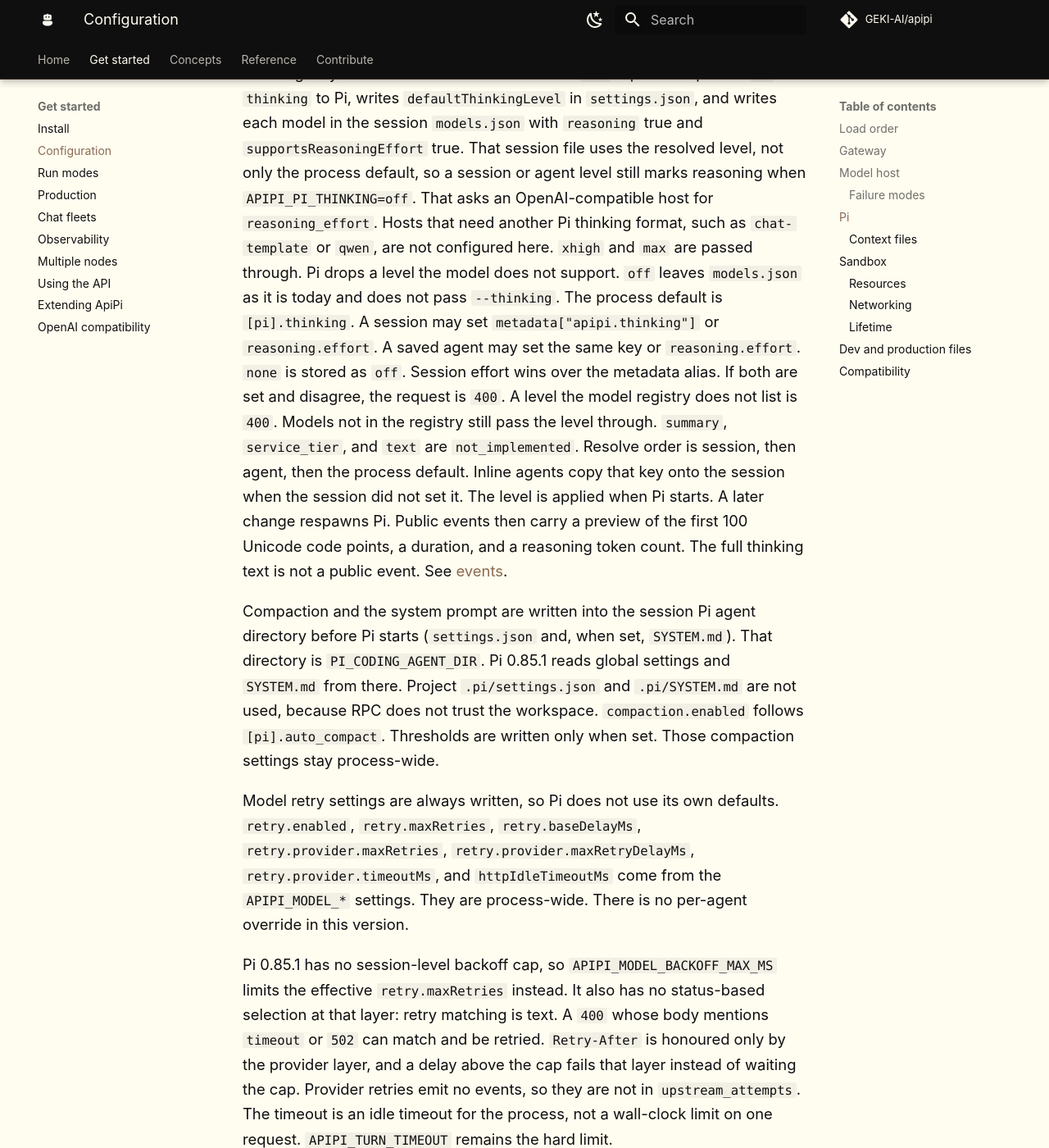
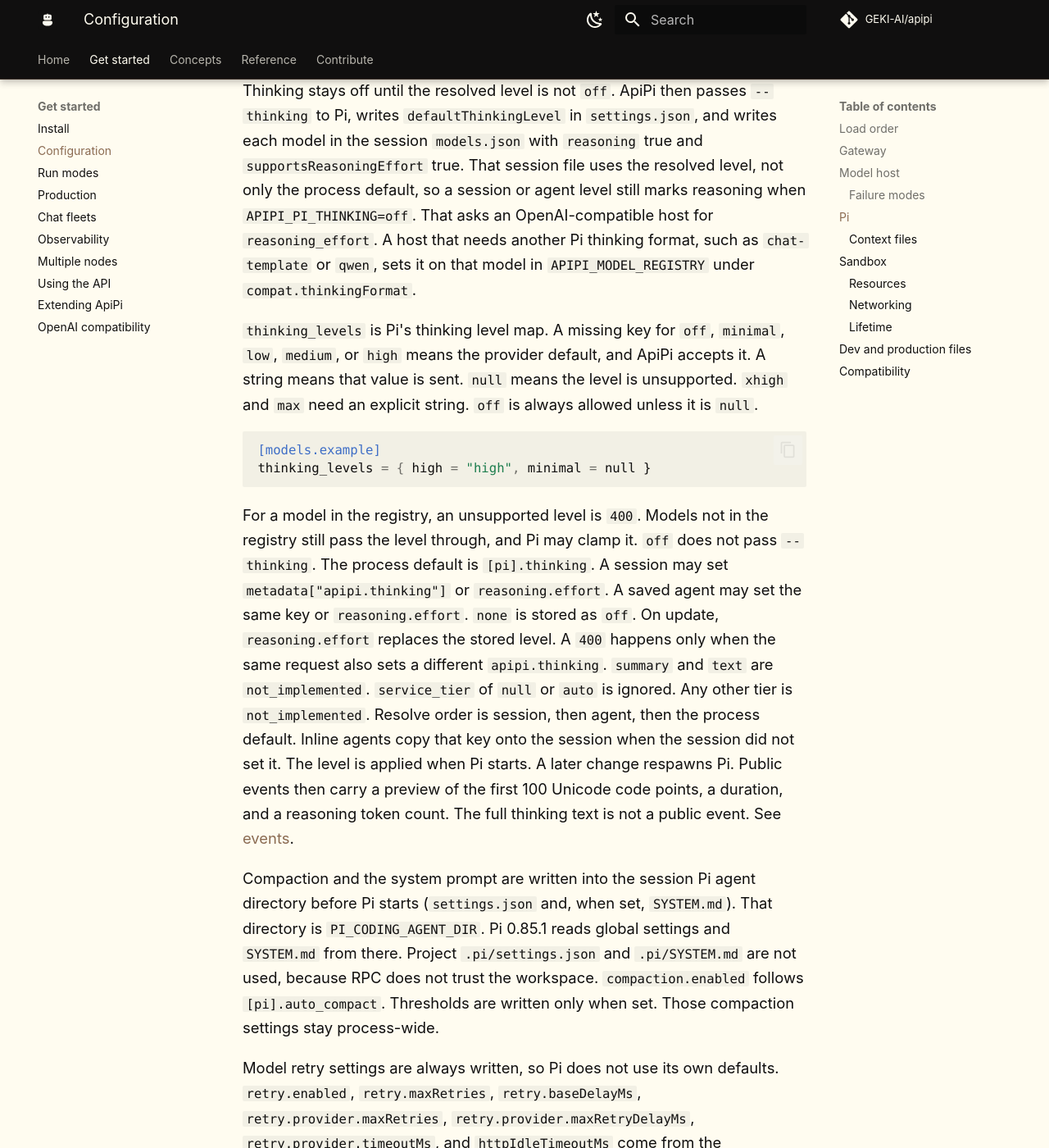
Before and after one commit to GEKI-AI/apipi, an MkDocs documentation site: the page built from docs/config.md, in a window 1280 px wide and 1400 px high, scrolled down 16427 px. Shown: the whole window at 82% size. Built offline with MkDocs 1.6.1 and Material for MkDocs 9.7.7, drawn with Linux system fonts in a browser that asks for light colours; comment, search, counter and statistics services are not loaded; some of the changed text lies outside the part shown.

Commit message:
Match Pi thinking levels and fill a missing models file. (#418)
A missing standard level is allowed, null is unsupported, and a worker with no models.json still gets the session model and registry capabilities. service_tier null or auto is ignored.

Co-authored-by: mths opencode <mths@datenhof.com>

````diff
--- a/docs/config.md
+++ b/docs/config.md
@@ -96,7 +96,7 @@ hosted files and skills).
 | `APIPI_FORWARD_MODELS` | `forward_models` | on | Proxy `GET /v1/models` to `{OPENAI_BASE_URL}/models` when `APIPI_MODEL_LIST` is `probe` or `turn`. Off returns `400` with code `forward_models`. With `APIPI_MODEL_LIST=off`, the route returns the static `APIPI_MODELS` list instead of calling the host. |
 | `APIPI_MODEL_LIST` | `model_list` | `probe` | `probe` \| `turn` \| `off`. Checked when an agent is created or its model is edited, not on turns. `probe` lists `{OPENAI_BASE_URL}/models` at startup and reuses that list. `turn` lists on each agent write and does not list at startup. `off` never calls `/models`. |
 | `APIPI_MODELS` | `models` | empty | Comma-separated model ids, or a TOML list. Used when `APIPI_MODEL_LIST=off`. An empty list skips the check. Do not combine this list with a `[models."id"]` table in the same file. |
-| `APIPI_MODEL_REGISTRY` | `[models."id"]` | empty | JSON object, or a TOML table of model capabilities. Each entry may set `input`, `reasoning`, `thinking_levels`, `context_window`, `max_tokens`, and `compat`. Models not listed keep today's defaults. `GET /v1/apipi/models` returns this table. |
+| `APIPI_MODEL_REGISTRY` | `[models."id"]` | empty | JSON object, or a TOML table of model capabilities. Each entry may set `input`, `reasoning`, `thinking_levels`, `context_window`, `max_tokens`, and `compat` (for example `thinkingFormat`). Models not listed keep today's defaults. `GET /v1/apipi/models` returns this table. |
 | `APIPI_MAX_IMAGE_BYTES` | `max_image_bytes` | 5242880 | Maximum decoded bytes for one `input_image`. |
 | `APIPI_MAX_IMAGES` | `max_images` | 8 | Maximum images in one message. |
 | `APIPI_IMAGE_MIMES` | `image_mimes` | `image/png,image/jpeg,image/webp,image/gif` | Comma-separated MIME types allowed on `input_image`. |
@@ -366,22 +366,36 @@ with `reasoning` true and `supportsReasoningEffort` true. That session
 file uses the resolved level, not only the process default, so a
 session or agent level still marks reasoning when
 `APIPI_PI_THINKING=off`. That asks an
-OpenAI-compatible host for `reasoning_effort`. Hosts that need another
-Pi thinking format, such as `chat-template` or `qwen`, are not
-configured here. `xhigh` and `max` are passed through. Pi drops a
-level the model does not support. `off` leaves `models.json` as it is
-today and does not pass `--thinking`. The process default is
+OpenAI-compatible host for `reasoning_effort`. A host that needs another
+Pi thinking format, such as `chat-template` or `qwen`, sets it on that
+model in `APIPI_MODEL_REGISTRY` under `compat.thinkingFormat`.
+
+`thinking_levels` is Pi's thinking level map. A missing key for `off`,
+`minimal`, `low`, `medium`, or `high` means the provider default, and
+ApiPi accepts it. A string means that value is sent. `null` means the
+level is unsupported. `xhigh` and `max` need an explicit string. `off`
+is always allowed unless it is `null`.
+
+```toml
+[models.example]
+thinking_levels = { high = "high", minimal = null }
+```
+
+For a model in the registry, an unsupported level is `400`. Models not
+in the registry still pass the level through, and Pi may clamp it.
+`off` does not pass `--thinking`. The process default is
 `[pi].thinking`. A session may set `metadata["apipi.thinking"]` or
 `reasoning.effort`. A saved agent may set the same key or
-`reasoning.effort`. `none` is stored as `off`. Session effort wins over
-the metadata alias. If both are set and disagree, the request is `400`.
-A level the model registry does not list is `400`. Models not in the
-registry still pass the level through. `summary`, `service_tier`, and
-`text` are `not_implemented`. Resolve order is session, then
-agent, then the process default. Inline agents copy that key onto the
-session when the session did not set it. The level is applied when Pi
-starts. A later change respawns Pi. Public events then carry a preview
-of the first 100 Unicode code points, a duration, and a reasoning token
+`reasoning.effort`. `none` is stored as `off`. On update,
+`reasoning.effort` replaces the stored level. A `400` happens only when
+the same request also sets a different `apipi.thinking`. `summary` and
+`text` are `not_implemented`. `service_tier` of `null` or `auto` is
+ignored. Any other tier is `not_implemented`. Resolve order is session,
+then agent, then the process default. Inline agents copy that key onto
+the session when the session did not set it. The level is applied when
+Pi starts. A later change respawns Pi. Public events then carry a
+preview of the first 100 Unicode code points, a duration, and a
+reasoning token
 count. The full thinking text is not a public event. See
 [events](api.md#events).
 
````
Also changed, not shown: CHANGELOG.md (+5 -0 lines), docs/openai-compatibility.md (+1 -0 lines), 6 other files.
